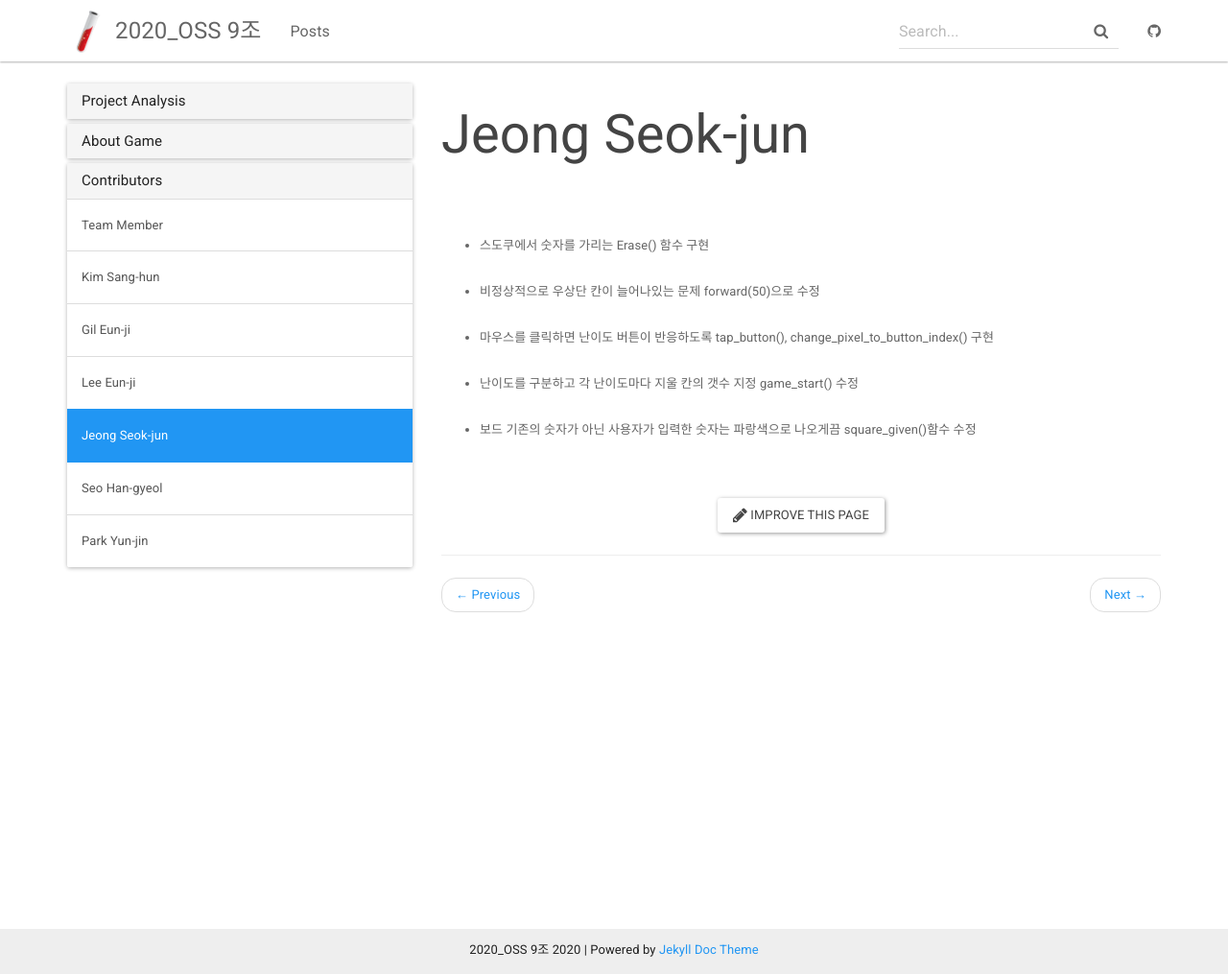
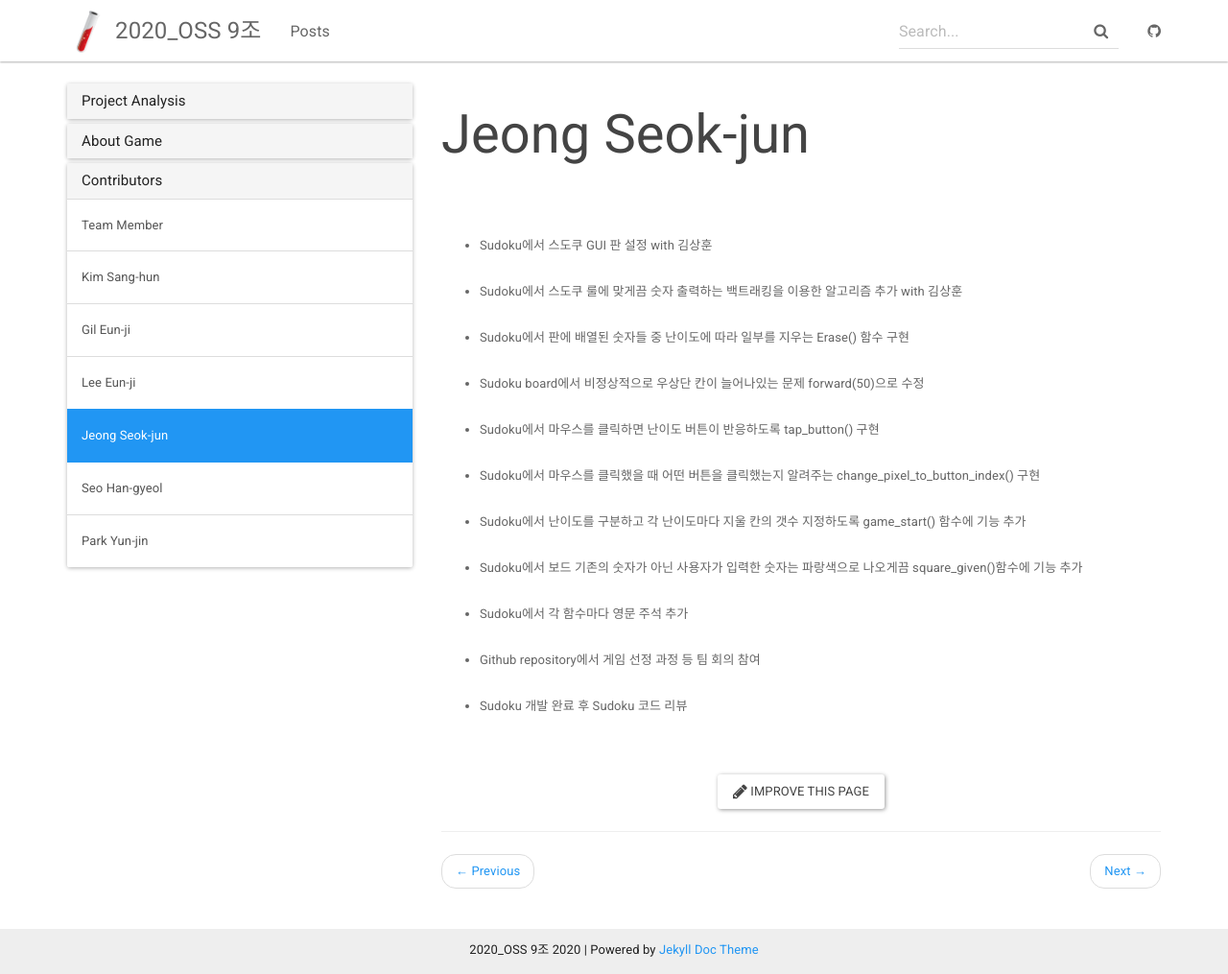
Before and after one commit to doolim98/2020-2-OSS-9, a Jekyll site: the page built from _docs/Teamrole/jeongseokjun_role.md, in a window 1280 px wide and 1015 px high. Shown: the whole window at 96% size. Built offline with Jekyll 4.4.1, drawn with Linux system fonts in a browser that asks for light colours.

Commit message:
Update jeongseokjun_role.md

```diff
--- a/_docs/Teamrole/jeongseokjun_role.md
+++ b/_docs/Teamrole/jeongseokjun_role.md
@@ -3,8 +3,14 @@ title: Jeong Seok-jun
 permalink: /docs/jeongseokjun_role/
 ---
 <br><br>
-- 스도쿠에서 숫자를 가리는 Erase() 함수 구현<br><br>
-- 비정상적으로 우상단 칸이 늘어나있는 문제 forward(50)으로 수정<br><br>
-- 마우스를 클릭하면 난이도 버튼이 반응하도록  tap_button(), change_pixel_to_button_index() 구현<br><br>
-- 난이도를 구분하고 각 난이도마다 지울 칸의 갯수 지정 game_start() 수정<br><br>
-- 보드 기존의 숫자가 아닌 사용자가 입력한 숫자는 파랑색으로 나오게끔 square_given()함수 수정<br><br>
+- Sudoku에서 스도쿠 GUI 판 설정 with 김상훈<br><br>
+- Sudoku에서 스도쿠 룰에 맞게끔 숫자 출력하는 백트래킹을 이용한 알고리즘 추가 with 김상훈<br><br>
+- Sudoku에서 판에 배열된 숫자들 중 난이도에 따라 일부를 지우는 Erase() 함수 구현<br><br>
+- Sudoku board에서 비정상적으로 우상단 칸이 늘어나있는 문제 forward(50)으로 수정<br><br>
+- Sudoku에서 마우스를 클릭하면 난이도 버튼이 반응하도록  tap_button() 구현<br><br>
+- Sudoku에서 마우스를 클릭했을 때 어떤 버튼을 클릭했는지 알려주는 change_pixel_to_button_index() 구현<br><br>
+- Sudoku에서 난이도를 구분하고 각 난이도마다 지울 칸의 갯수 지정하도록 game_start() 함수에 기능 추가<br><br>
+- Sudoku에서 보드 기존의 숫자가 아닌 사용자가 입력한 숫자는 파랑색으로 나오게끔 square_given()함수에 기능 추가<br><br>
+- Sudoku에서 각 함수마다 영문 주석 추가<br><br>
+- Github repository에서 게임 선정 과정 등 팀 회의 참여<br><br>
+- Sudoku 개발 완료 후 Sudoku 코드 리뷰<br><br>
```
